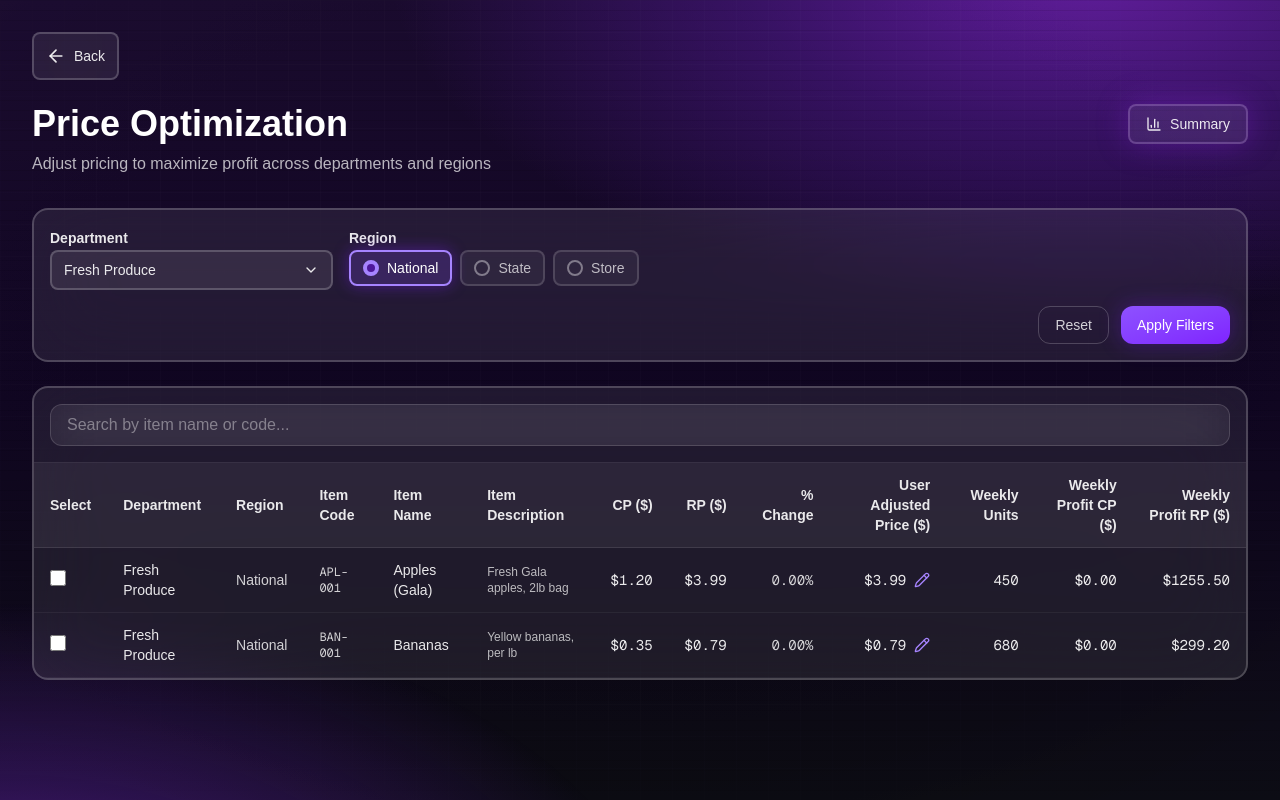
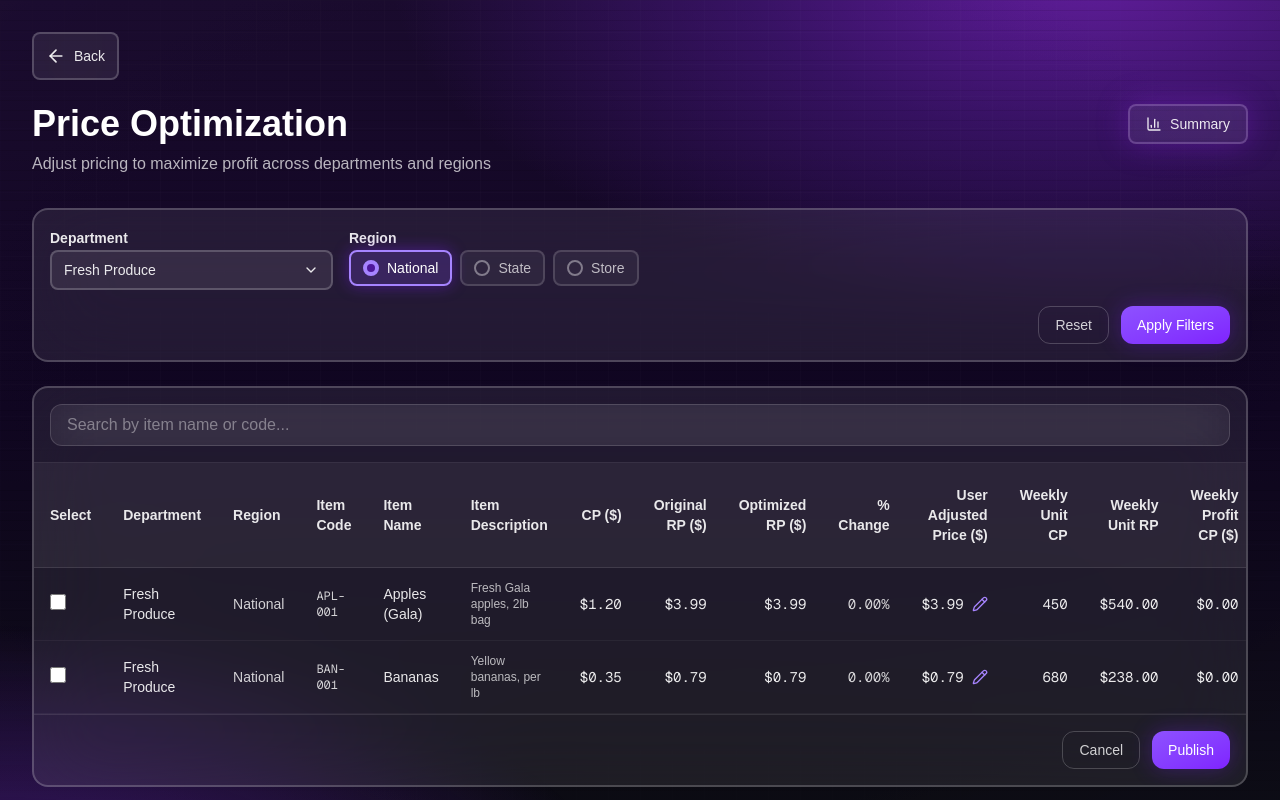
Before and after one commit to justrovilsurio/dynamic-price-and-waste-optimizer, a Next.js app: page /pricing in a window 1280 px wide. Built offline with nearby package versions, Linux system fonts and the light colour scheme.

Commit message:
Feat(Component price table): add publish button and modify column names

```diff
--- a/components/pricing/PriceTable.tsx
+++ b/components/pricing/PriceTable.tsx
@@ -108,23 +108,14 @@ export function PriceTable({
                 <th className="px-4 py-3 text-left font-semibold text-white/90">Item Name</th>
                 <th className="px-4 py-3 text-left font-semibold text-white/90">Item Description</th>
                 <th className="px-4 py-3 text-right font-semibold text-white/90">CP ($)</th>
-                <th className="px-4 py-3 text-right font-semibold text-white/90">RP ($)</th>
+                <th className="px-4 py-3 text-right font-semibold text-white/90">Original RP ($)</th>
+                <th className="px-4 py-3 text-right font-semibold text-white/90">Optimized RP ($)</th>
                 <th className="px-4 py-3 text-right font-semibold text-white/90">% Change</th>
                 <th className="px-4 py-3 text-right font-semibold text-white/90">User Adjusted Price ($)</th>
-                {action === 'revenue' && (
-                  <>
-                    <th className="px-4 py-3 text-right font-semibold text-white/90">Weekly Units</th>
-                    <th className="px-4 py-3 text-right font-semibold text-white/90">Weekly Revenue CP ($)</th>
-                    <th className="px-4 py-3 text-right font-semibold text-white/90">Weekly Revenue RP ($)</th>
-                  </>
-                )}
-                {action === 'profit' && (
-                  <>
-                    <th className="px-4 py-3 text-right font-semibold text-white/90">Weekly Units</th>
+                <th className="px-4 py-3 text-right font-semibold text-white/90">Weekly Unit CP</th>
+                <th className="px-4 py-3 text-right font-semibold text-white/90">Weekly Unit RP</th>
                 <th className="px-4 py-3 text-right font-semibold text-white/90">Weekly Profit CP ($)</th>
-                    <th className="px-4 py-3 text-right font-semibold text-white/90">Weekly Profit RP ($)</th>
-                  </>
-                )}
+                <th className="px-4 py-3 text-right font-semibold text-white/90">Weekly Optimized Profit RP ($)</th>
               </tr>
             </thead>
             <tbody>
@@ -160,6 +151,9 @@ export function PriceTable({
                     <td className="px-4 py-3 text-white/70 text-xs">{item.itemDescription}</td>
                     <td className="px-4 py-3 text-right text-white/90 font-mono">
                       ${item.cp.toFixed(2)}
+                    </td>
+                    <td className="px-4 py-3 text-right text-white/90 font-mono">
+                      ${item.rp.toFixed(2)}
                     </td>
                     <td className="px-4 py-3 text-right text-white/90 font-mono">
                       ${item.rp.toFixed(2)}
@@ -207,8 +201,6 @@ export function PriceTable({
                         </div>
                       )}
                     </td>
-                    {action === 'revenue' && (
-                      <>
                     <td className="px-4 py-3 text-right text-white/90 font-mono">
                       {item.weeklyUnits}
                     </td>
@@ -216,23 +208,11 @@ export function PriceTable({
                       ${weeklyCostRevenue.toFixed(2)}
                     </td>
                     <td className="px-4 py-3 text-right text-white/90 font-mono">
-                          ${weeklyUserRevenue.toFixed(2)}
-                        </td>
-                      </>
-                    )}
-                    {action === 'profit' && (
-                      <>
-                        <td className="px-4 py-3 text-right text-white/90 font-mono">
-                          {item.weeklyUnits}
-                        </td>
-                        <td className="px-4 py-3 text-right text-white/90 font-mono">
                       $0.00
                     </td>
                     <td className="px-4 py-3 text-right text-white/90 font-mono">
                       ${weeklyProfit.toFixed(2)}
                     </td>
-                      </>
-                    )}
                   </tr>
                 );
               })}
@@ -240,6 +220,24 @@ export function PriceTable({
           </table>
         </div>
       )}
+
+      {/* Action Buttons */}
+      <div className="flex gap-3 justify-end p-4 border-t border-white/10">
+        <button
+          className="px-4 py-2 rounded-xl border border-white/20 text-white/80 text-sm font-medium
+                     hover:border-white/40 hover:bg-white/5 transition-all duration-300"
+        >
+          Cancel
+        </button>
+        <button
+          className="px-4 py-2 rounded-xl bg-gradient-to-br from-violet-500 to-violet-600
+                     text-white text-sm font-medium shadow-[0_0_22px] shadow-violet-600/30
+                     hover:from-violet-500 hover:to-violet-500/90
+                     transition-all duration-300"
+        >
+          Publish
+        </button>
+      </div>
     </div>
   );
 }
--- a/components/promo/PromoTable.tsx
+++ b/components/promo/PromoTable.tsx
@@ -221,6 +221,24 @@ export function PromoTable({
           </table>
         )}
       </div>
+
+      {/* Action Buttons */}
+      <div className="flex gap-3 justify-end p-4 border-t border-white/10">
+        <button
+          className="px-4 py-2 rounded-xl border border-white/20 text-white/80 text-sm font-medium
+                     hover:border-white/40 hover:bg-white/5 transition-all duration-300"
+        >
+          Cancel
+        </button>
+        <button
+          className="px-4 py-2 rounded-xl bg-gradient-to-br from-violet-500 to-violet-600
+                     text-white text-sm font-medium shadow-[0_0_22px] shadow-violet-600/30
+                     hover:from-violet-500 hover:to-violet-500/90
+                     transition-all duration-300"
+        >
+          Publish
+        </button>
+      </div>
     </div>
   );
 }
```
Lines whose indentation alone changed are shown as unchanged.
